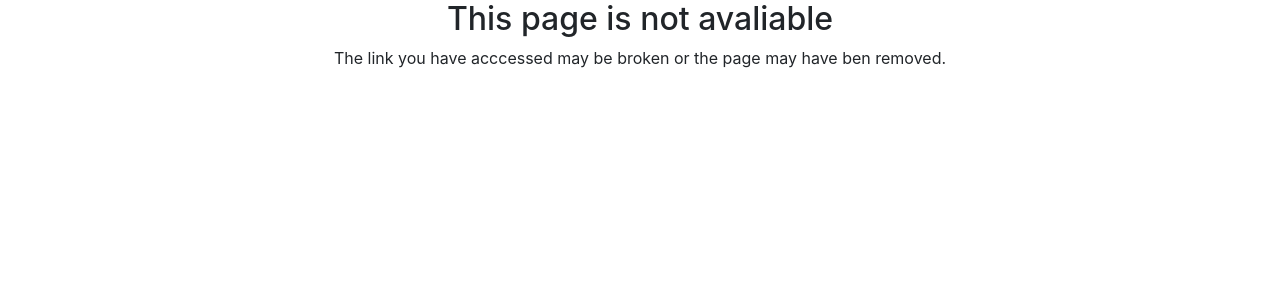
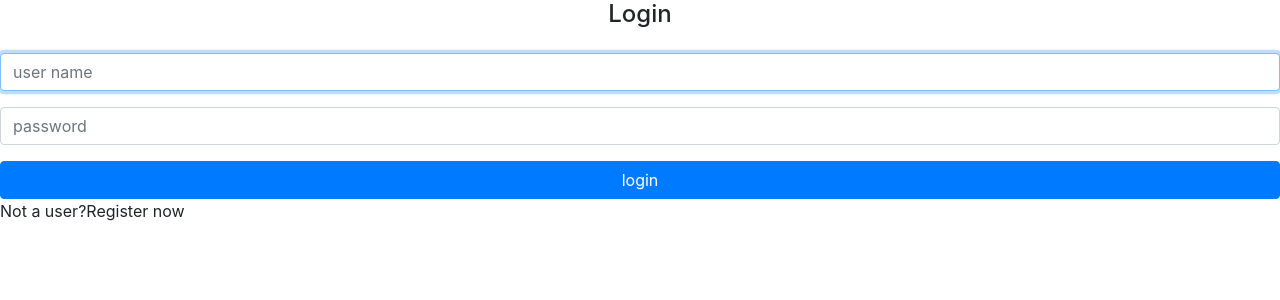
Before and after one commit to maycon3/estudoangular_al, an Angular app: page / in a window 1280 px wide. Shown: the top 300 px of the page. Built offline with nearby package versions, Linux system fonts and the light colour scheme.

Commit message:
Componente de Login

```diff
--- a/src/app/app-routing.module.ts
+++ b/src/app/app-routing.module.ts
@@ -5,8 +5,10 @@ import { NotFoundComponent } from './errors/not-found/not-found.component';
 import { PhotoFormComponent } from './photos/photo-form/photo-form.component';
 import { PhotoListComponent } from './photos/photo-list/photo-list.component';
 import { PhotoListResolver } from './photos/photo-list/photo-list.resolver';
+import { SigninComponent } from './home/signin/signin.component';
 
 const routes: Routes = [
+  {path: '', component: SigninComponent},
   {
     path: 'user/:userName', component: PhotoListComponent,
     resolve: {
--- a/src/app/app.module.ts
+++ b/src/app/app.module.ts
@@ -5,6 +5,7 @@ import { AppRoutingModule } from './app-routing.module';
 import { AppComponent } from './app.component';
 import { PhotosModule } from './photos/photos.module';
 import { ErrorsModule } from './errors/errors.module';
+import { HomeModule } from './home/home.module';
 
 @NgModule({
   declarations: [
@@ -15,7 +16,8 @@ import { ErrorsModule } from './errors/errors.module';
     BrowserModule,
     AppRoutingModule,
     PhotosModule,
-    ErrorsModule
+    ErrorsModule,
+    HomeModule
   ],
   providers: [],
   bootstrap: [AppComponent]
--- /dev/null
+++ b/src/app/home/signin/signin.component.html
@@ -0,0 +1,27 @@
+<h4 class="text-center">Login</h4>
+
+<form class="form mt-4">
+
+    <div class="form-group">
+        <input
+            class="form-control"
+            placeholder="user name"
+            autofocus>
+    </div>
+
+    <div class="form-group">
+        <input
+            type="password"
+            class="form-control"
+            placeholder="password">
+    </div>
+
+    <button
+        type="submit"
+        class="btn btn-primary btn-block">
+        login
+    </button>
+
+</form>
+
+<p>Not a user?<a>Register now</a></p>
--- /dev/null
+++ b/src/app/home/signin/signin.component.ts
@@ -0,0 +1,15 @@
+import { Component, OnInit } from '@angular/core';
+
+@Component({
+  selector: 'app-signin',
+  templateUrl: './signin.component.html',
+  styleUrls: ['./signin.component.css']
+})
+export class SigninComponent implements OnInit {
+
+  constructor() { }
+
+  ngOnInit() {
+  }
+
+}
--- a/src/app/photos/photo-list/photo-list.module.ts
+++ b/src/app/photos/photo-list/photo-list.module.ts
@@ -8,6 +8,7 @@ import { FilterByDescription } from './filter-by-description.pipe';
 import { PhotoModule } from '../photo/photo.module';
 import { CardModule } from 'src/app/shared/components/card/card.module';
 import { SearchComponent } from './search/search.component';
+import { DarkenOnHoverModule } from 'src/app/shared/directives/darken-on-hover/darken-on-hover.module';
 
 @NgModule({
     declarations: [
@@ -20,7 +21,8 @@ import { SearchComponent } from './search/search.component';
     imports: [
         CommonModule,
         PhotoModule,
-        CardModule
+        CardModule,
+        DarkenOnHoverModule
     ]
 })
 export class PhotoListModule {}
--- a/src/app/photos/photo-list/photos/photos.component.html
+++ b/src/app/photos/photo-list/photos/photos.component.html
@@ -3,7 +3,7 @@
 </p>
 <ol class="list-unstyled">
   <li *ngFor="let cols of rows" class="row no-gutters">
-      <div *ngFor="let photo of cols" class="col-4">
+      <div *ngFor="let photo of cols" class="col-4" apDarkenOnHover>
         <ap-card>
           <ap-photo
               [url]="photo.url"
--- /dev/null
+++ b/src/app/shared/directives/darken-on-hover/darken-on-hover.directive.ts
@@ -0,0 +1,22 @@
+import { Directive, ElementRef, Renderer, HostListener } from '@angular/core';
+
+@Directive({
+    selector: '[apDarkenOnHover]'
+})
+export class DarkenOnHoverDirective {
+
+    constructor(
+        private el: ElementRef,
+        private render: Renderer
+    ){}
+
+    @HostListener('mouseover')
+    darkenOn() {
+        this.render.setElementStyle(this.el.nativeElement, 'filter', 'brightness(70%)');
+    }
+
+    @HostListener('mouseleave')
+    darkenOf() {
+        this.render.setElementStyle(this.el.nativeElement, 'filter', 'brightness(100%)');
+    }
+}
```
Also changed, not shown: src/app/home/home.module.ts (added, +16 -0 lines), src/app/shared/directives/darken-on-hover/darken-on-hover.module.ts (added, +8 -0 lines), src/app/home/signin/signin.component.css (added), 1 other file (tests, documents, lock files or other folders).
